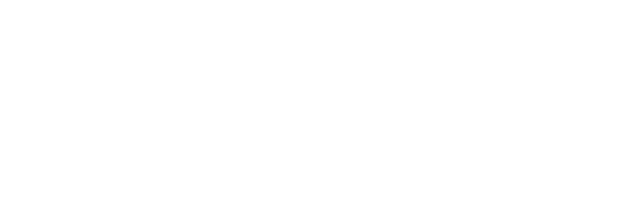
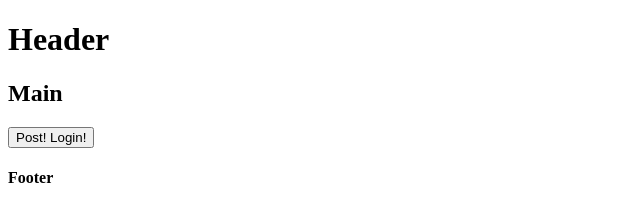
Before and after one commit to ottotsuma/BackEnd, a website: page index.html in a window 1280 px wide. Shown: the whole page, without its empty margins (0-640 px from the left). Drawn offline with Linux system fonts and the light colour scheme.

Commit message:
asidjoiasj

```diff
--- a/index.html
+++ b/index.html
@@ -7,3 +7,77 @@
             .then((response) => response.json())
             .then(app.get());
     }); -->
+
+    <!DOCTYPE HTML>
+
+<html>
+<head>
+<title>Mongo</title>
+<meta charset="utf-8" />
+<meta name="viewport" content="width=device-width, initial-scale=1, user-scalable=no" />
+<!-- <link rel="stylesheet" href="assets/css/levels.css" />
+<noscript><link rel="stylesheet" href="assets/css/noscript.css" /></noscript> -->
+</head>
+<body class="is-preload">
+
+
+<!-- Wrapper -->
+<div id="wrapper">
+
+<!-- Header -->
+<!-- <header id="header" class="alt">
+<span class="logo"><img src="images/race2.png" alt="sword" height="15%" width="15%" /></span> -->
+<h1>Header</h1>
+</header>
+
+<!-- Main -->
+<div id="main">
+
+<!-- Introduction -->
+<section id="intro" class="main">
+<h1>Main</h1>
+<script>
+// Function declared as async so await can be used
+//     email: "paul@Smith.com",
+//     name: "Paul Smith",
+//     password: "PaulPass"
+const data = {
+    email: "paul@Smith.com",
+    password: "PaulPass"
+}
+const body = JSON.stringify(data)
+const paramsPost = {
+    headers: {
+     Authorization: "eyJhbGciOiJIUzI1NiIsInR5cCI6IkpXVCJ9.eyJfaWQiOiI1ZWQzMmI0MTdmMDdhZDQ0NjQ4NjNjZTIiLCJpYXQiOjE1OTA4OTc4Mzh9.EpMZ8IKvUn3DvIGLq9mPIefaBCzdyPYTTsGX-zSrlKk"
+   },
+   method: "POST",
+    body: body
+}
+async function fetchContent() {
+    console.log(paramsPost)
+  let res = await fetch("http://localhost:3000/api/user/login", paramsPost);
+  console.log(res)
+  let data = await res.status;
+  console.log(data)
+  let par = document.createElement('p');
+  var text = document.createTextNode(data);
+  par.appendChild(text);
+  document.body.appendChild(par);
+  return text;
+}
+</script>
+<button onclick="fetchContent()">Post! Login!</button>
+</section>
+
+</div> <!-- main div end-->
+
+<!-- Footer -->
+<footer id="footer">
+<h4>Footer</h4>
+</footer>
+
+<!-- Scripts -->
+
+</body>
+
+</html>
--- a/routes/auth.js
+++ b/routes/auth.js
@@ -72,6 +72,7 @@ router.patch("/patch", async (req, res) => {
 
 // login
 router.post('/login', async (req, res) => {
+  console.log("login")
     const {error} = loginValidation(req.body);
     if (error) return res.status(400).send(error.details[0].message);
     const user = await User.findOne({email: req.body.email});
```
Also changed, not shown: index.js (+8 -8 lines).
